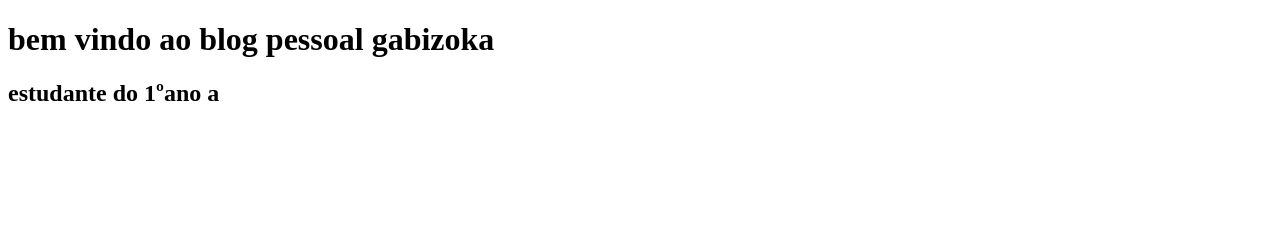
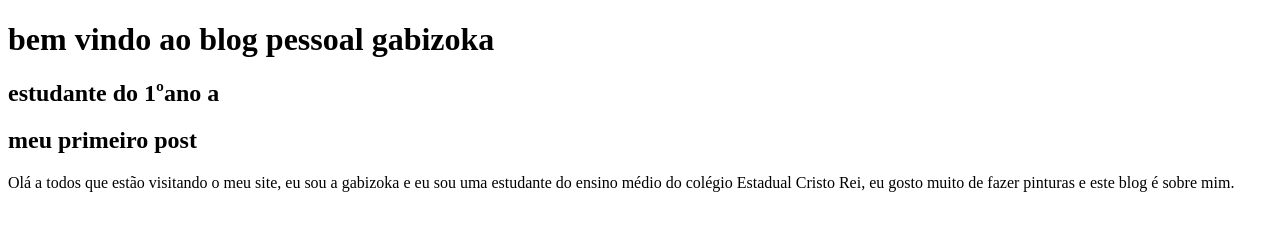
Before and after one commit to gabriellypoiski-afk/blog-pessoal, a plain HTML site: page index.html in a window 1280 px wide. Drawn offline with Linux system fonts and the light colour scheme.

Commit message:
iniciado o primeiro post

```diff
--- a/index.html
+++ b/index.html
@@ -10,5 +10,13 @@
     <h1>bem vindo ao blog pessoal gabizoka</h1>
     <h2>estudante do 1ºano a</h2>
   </head>
+  <main>
+    <h2>meu primeiro post</h2>
+    <article>
+      <p>Olá a todos que estão visitando o meu site, eu sou a gabizoka e eu sou uma estudante do ensino médio do colégio Estadual Cristo Rei,
+        eu gosto muito de fazer pinturas e este blog é sobre mim.</p>
+
+    </article>
+  </main>
 </body>
 </html>
--- a/style.css
+++ b/style.css
@@ -5,3 +5,5 @@ header{
     background-color: cadetblue;
     color: black;
     text-align: center;
+    max-width: 800px;
+}
```
